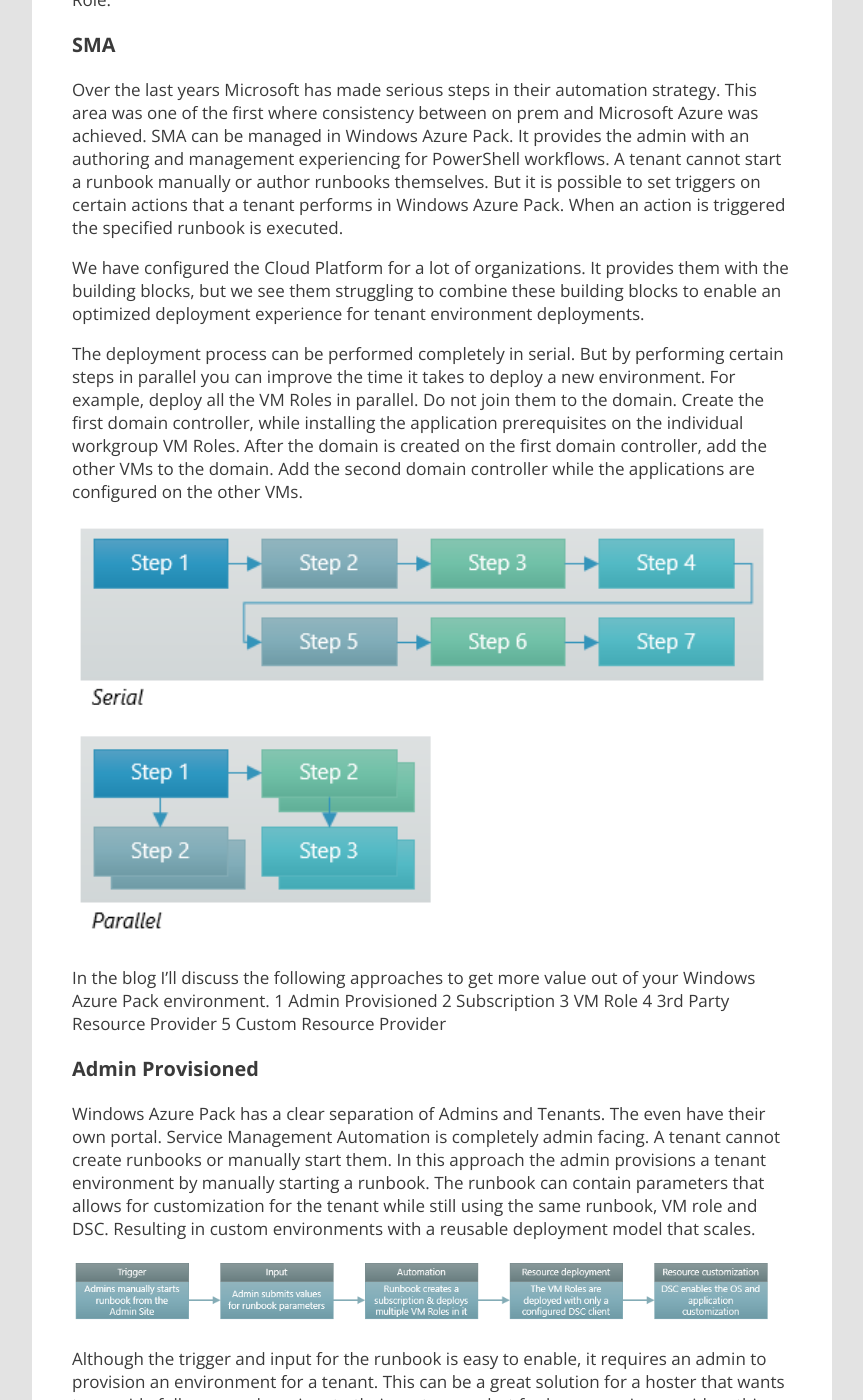
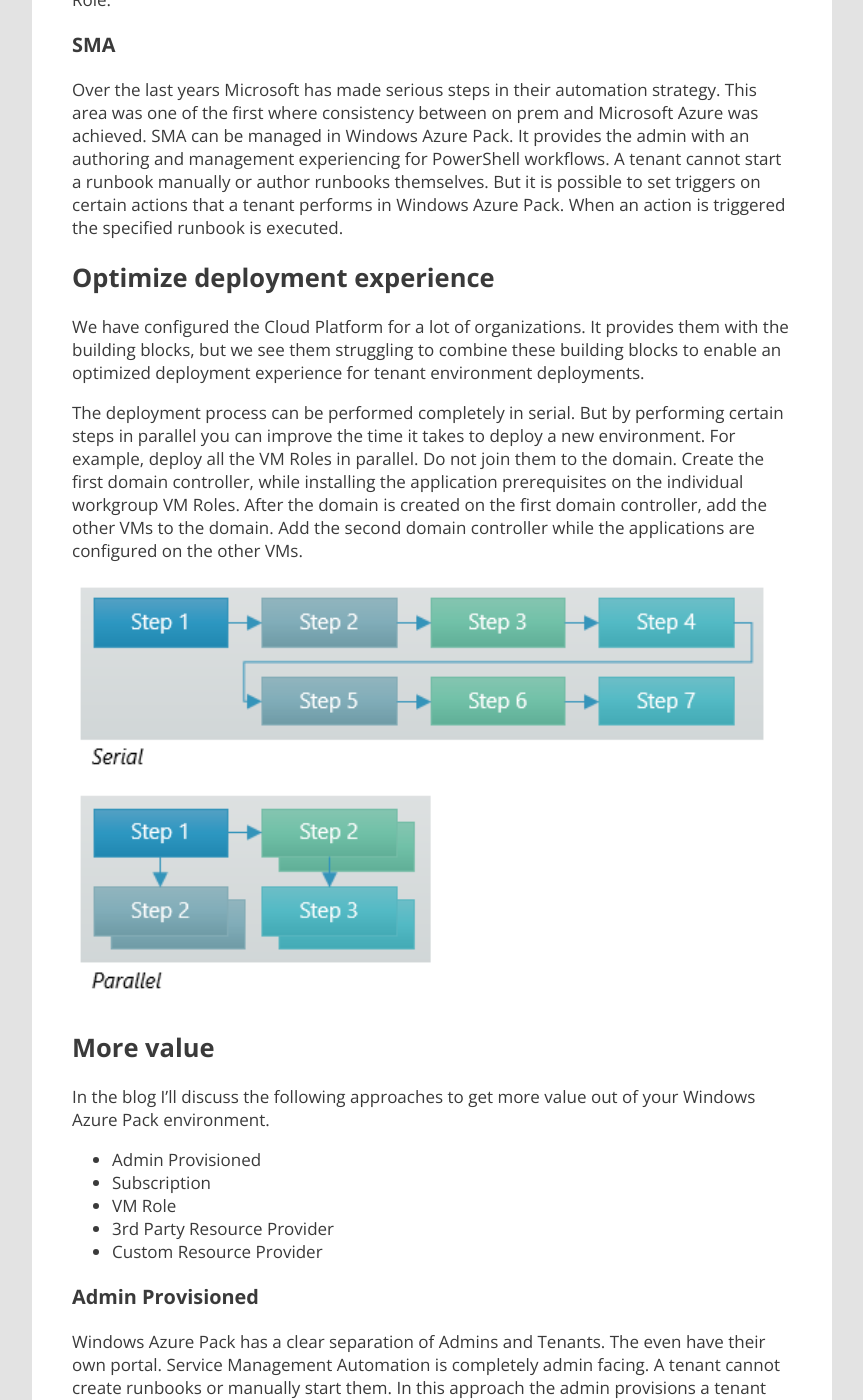
Before and after one commit to marcvaneijk/marcvaneijk.old, a Jekyll site: the page built from _posts/2015-07-21-wapvalue.md, in a window 1280 px wide and 1400 px high, scrolled down 3437 px. Shown: the whole window, without its empty margins (58-921 px from the left). Built offline with Jekyll 4.4.1, drawn with Linux system fonts in a browser that asks for light colours; nearby versions of some CDN libraries.

Commit message:
Update 2015-07-21-wapvalue.md

```diff
--- a/_posts/2015-07-21-wapvalue.md
+++ b/_posts/2015-07-21-wapvalue.md
@@ -60,18 +60,23 @@ Why use DSC if the VM Role allows you to deploy applications as integral part of
 ### SMA
 Over the last years Microsoft has made serious steps in their automation strategy. This area was one of the first where consistency between on prem and Microsoft Azure was achieved. SMA can be managed in Windows Azure Pack. It provides the admin with an authoring and management experiencing for PowerShell workflows. A tenant cannot start a runbook manually or author runbooks themselves. But it is possible to set triggers on certain actions that a tenant performs in Windows Azure Pack. When an action is triggered the specified runbook is executed.
 
+## Optimize deployment experience
+
 We have configured the Cloud Platform for a lot of organizations. It provides them with the building blocks, but we see them struggling to combine these building blocks to enable an optimized deployment experience for tenant environment deployments.
 
 The deployment process can be performed completely in serial. But by performing certain steps in parallel you can improve the time it takes to deploy a new environment. For example, deploy all the VM Roles in parallel. Do not join them to the domain. Create the first domain controller, while installing the application prerequisites on the individual workgroup VM Roles. After the domain is created on the first domain controller, add the other VMs to the domain. Add the second domain controller while the applications are configured on the other VMs.
 
 <img src="/images/2015-07-21/02-Serial-Parallel.png" width="700">
 
+## More value
+
 In the blog I’ll discuss the following approaches to get more value out of your Windows Azure Pack environment.
-1 Admin Provisioned
-2 Subscription
-3 VM Role
-4 3rd Party Resource Provider
-5 Custom Resource Provider
+
+- Admin Provisioned
+- Subscription
+- VM Role
+- 3rd Party Resource Provider
+- Custom Resource Provider
 
 ### Admin Provisioned
 
```
